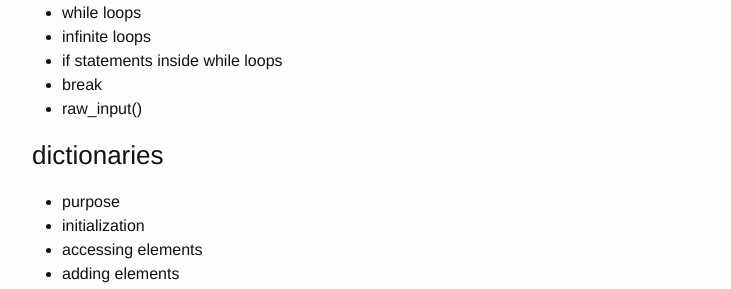
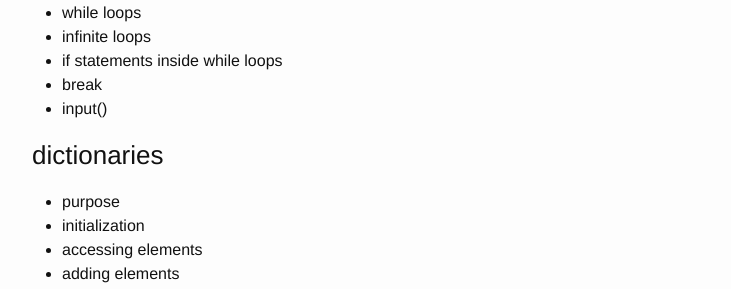
Before and after one commit to PhillyPythonWorkshop/PhillyPythonWorkshop.github.io, a Jekyll site: the page built from pages/saturday_lesson.md, in a window 1280 px wide and 900 px high, scrolled down 769 px. Shown: the part 160-449 px from the top of the window, without its empty margins (238-969 px from the left). Built offline with Jekyll 4.4.1, drawn with Linux system fonts in a browser that asks for light colours.

Commit message:
change raw_input() to input() for Python3

```diff
--- a/pages/saturday_lesson.md
+++ b/pages/saturday_lesson.md
@@ -34,7 +34,7 @@ permalink: /saturdaylesson/
 * infinite loops
 * if statements inside while loops
 * break
-* raw_input()
+* input()
 
 ###dictionaries
 * purpose
```
